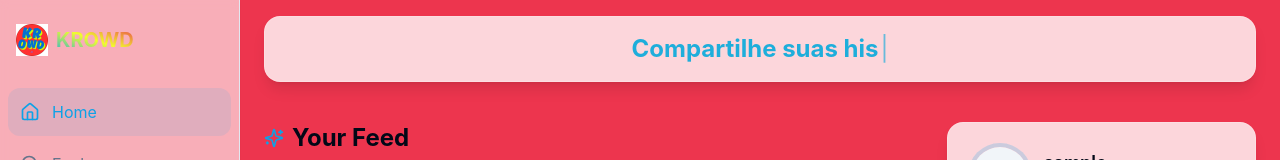
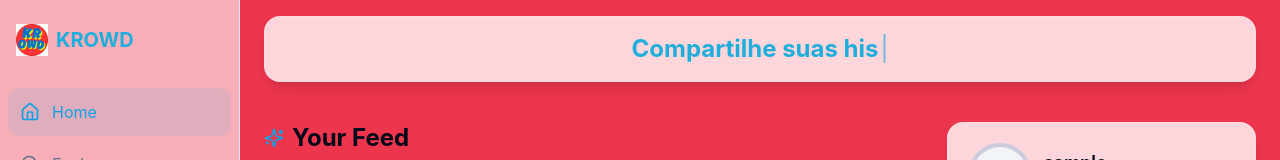
Before and after one commit to llguimaraes/insta-verse-duo, a React (Vite) app: page / in a window 1280 px wide. Shown: the top 160 px of the page. Built offline with nearby package versions, Linux system fonts and the light colour scheme; sample sign-in values are in the browser's storage.

Commit message:
Fix: Logo and text styling
- Removed background from logo.
- Changed text color next to logo to blue.

```diff
--- a/src/components/auth/LoginForm.tsx
+++ b/src/components/auth/LoginForm.tsx
@@ -31,6 +31,7 @@ const LoginForm: React.FC = () => {
             src="/lovable-uploads/415c1c69-fb4a-49f5-9a81-a1b64ff6a1ce.png"
             alt="KROWD"
             className="h-24 w-24 object-contain"
+            style={{ background: 'transparent' }}
           />
         </div>
         <CardTitle className="text-2xl font-bold text-[#1EAEDB]">KROWD</CardTitle>
--- a/src/components/layout/Navbar.tsx
+++ b/src/components/layout/Navbar.tsx
@@ -16,8 +16,13 @@ const Navbar: React.FC = () => {
       <div className="hidden md:flex flex-col h-screen border-r bg-card/60 backdrop-blur-sm w-[70px] lg:w-[240px] py-6 shadow-sm">
         <div className="px-4 mb-8">
           <NavLink to="/" className="flex items-center justify-center lg:justify-start space-x-2">
-            <img src="/lovable-uploads/415c1c69-fb4a-49f5-9a81-a1b64ff6a1ce.png" alt="KROWD" className="h-8 w-8" />
-            <span className="text-xl font-bold krowd-text-gradient hidden lg:block">KROWD</span>
+            <img
+              src="/lovable-uploads/415c1c69-fb4a-49f5-9a81-a1b64ff6a1ce.png"
+              alt="KROWD"
+              className="h-8 w-8"
+              style={{ background: 'transparent' }}
+            />
+            <span className="text-xl font-bold text-[#1EAEDB] hidden lg:block">KROWD</span>
           </NavLink>
         </div>
 
@@ -102,8 +107,13 @@ const Navbar: React.FC = () => {
       <div className="fixed top-0 left-0 right-0 bg-card/80 backdrop-blur-md border-b z-50 md:hidden">
         <div className="flex justify-between items-center px-4 py-3">
           <NavLink to="/" className="flex items-center space-x-2">
-            <img src="/lovable-uploads/415c1c69-fb4a-49f5-9a81-a1b64ff6a1ce.png" alt="KROWD" className="h-6 w-6" />
-            <span className="text-xl font-bold krowd-text-gradient">KROWD</span>
+            <img
+              src="/lovable-uploads/415c1c69-fb4a-49f5-9a81-a1b64ff6a1ce.png"
+              alt="KROWD"
+              className="h-6 w-6"
+              style={{ background: 'transparent' }}
+            />
+            <span className="text-xl font-bold text-[#1EAEDB]">KROWD</span>
           </NavLink>
           <Button variant="ghost" size="icon" onClick={() => setMobileMenuOpen(!mobileMenuOpen)}>
             {mobileMenuOpen ? <X className="h-5 w-5" /> : <Menu className="h-5 w-5" />}
```
